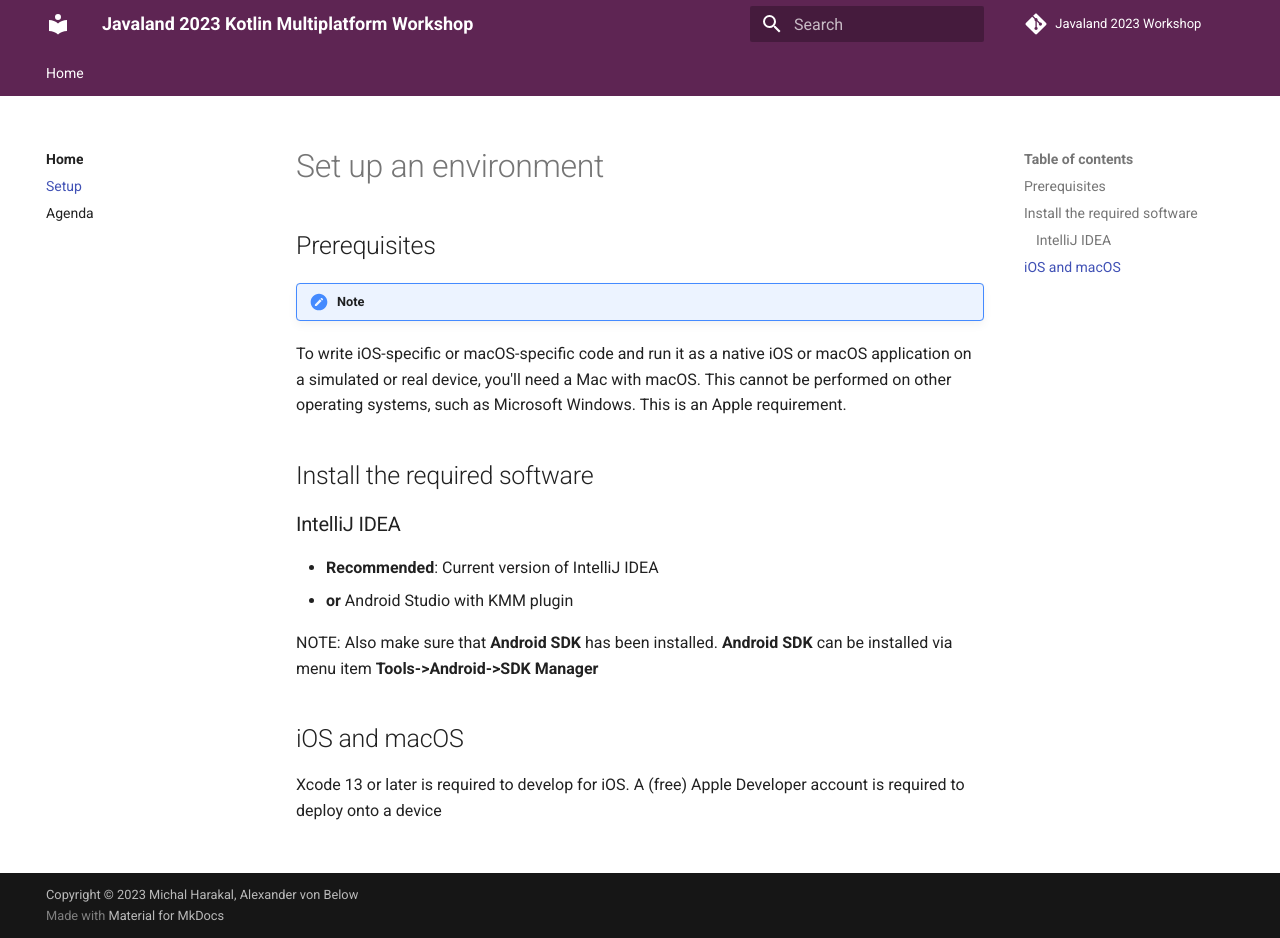
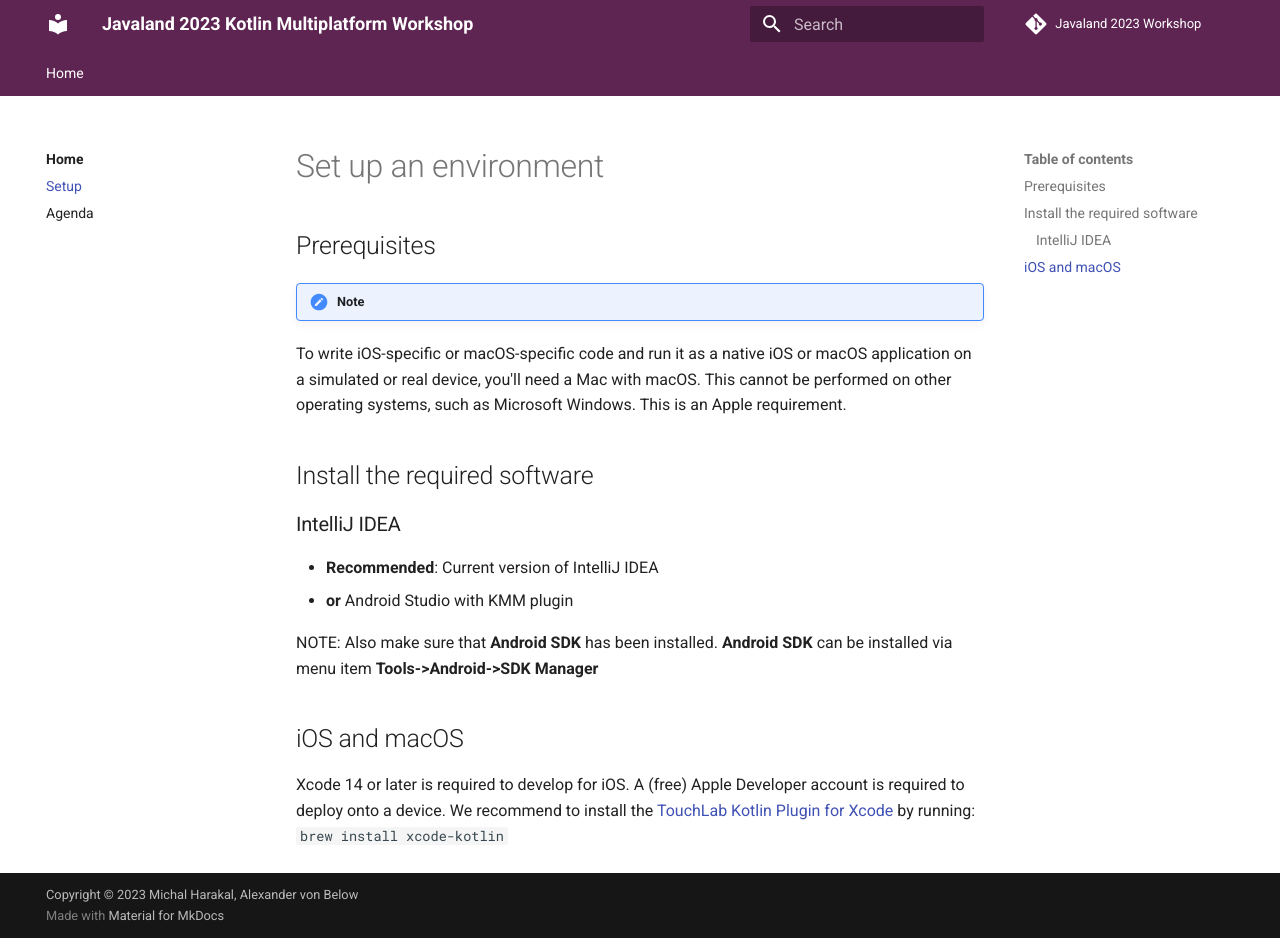
Before and after one commit to michalharakal/kmp-workshop, an MkDocs documentation site: the page built from javaland2023/mkdocs/src/doc/docs/setup.md, in a window 1280 px wide and 938 px high. Built offline with MkDocs 1.6.1 and Material for MkDocs 9.7.7, drawn with Linux system fonts in a browser that asks for light colours; comment, search, counter and statistics services are not loaded.

Commit message:
Update setup.md

```diff
--- a/javaland2023/mkdocs/src/doc/docs/setup.md
+++ b/javaland2023/mkdocs/src/doc/docs/setup.md
@@ -20,4 +20,5 @@
 
 ## iOS and macOS
 
-Xcode 13 or later is required to develop for iOS. A (free) Apple Developer account is required to deploy onto a device
+Xcode 14 or later is required to develop for iOS. A (free) Apple Developer account is required to deploy onto a device.
+We recommend to install the [TouchLab Kotlin Plugin for Xcode](https://github.com/touchlab/xcode-kotlin) by running: `brew install xcode-kotlin`
```
